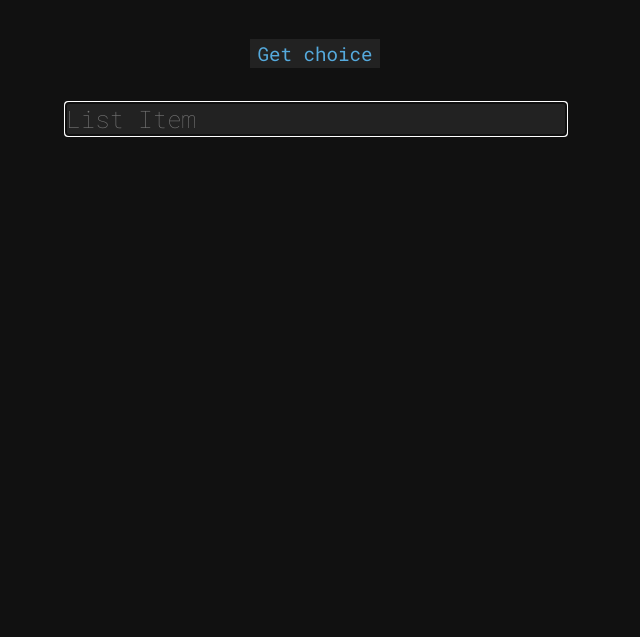
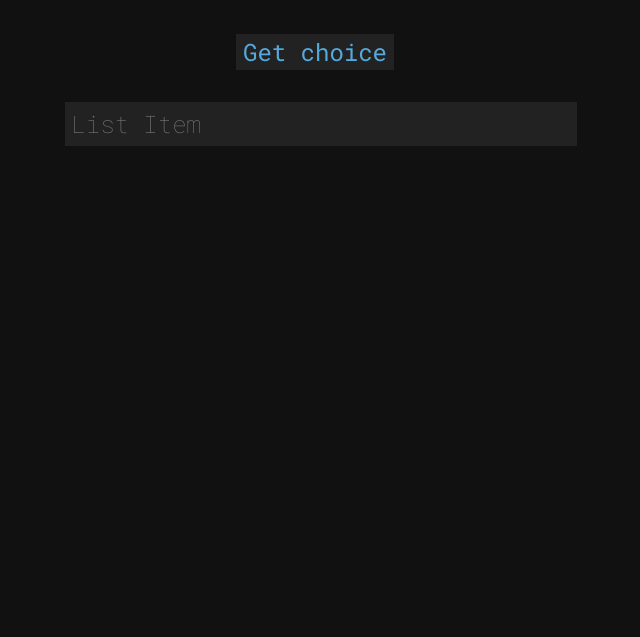
Before and after one commit to shanemcdo/choosener, a plain HTML site: page index.html in a window 1280 px wide. Shown: the part 163-800 px from the top of the page, without its empty margins (325-965 px from the left). Drawn offline with Linux system fonts and the light colour scheme.

Commit message:
add padding to list input, increase the size and remove the outline

```diff
--- a/index.css
+++ b/index.css
@@ -33,7 +33,7 @@ button{
     border: solid 1px var(--bg-accent);
     color: var(--text);
     font-family: 'Roboto Mono', monospace;
-    font-size: 1.2rem;
+    font-size: 1.5rem;
 }
 
 button:disabled{
@@ -47,14 +47,16 @@ button:disabled{
 }
 
 .input-list-input{
-    padding: 0;
+    padding: 5px;
     display: block;
     width: 100%;
     background: var(--bg);
     color: var(--text);
     font-family: 'Roboto Mono', monospace;
     font-weight: 100;
-    border: none;
+    border: solid 1px var(--bg);
+    font-size: 1.5rem;
+    outline: none !important;
 }
 
 .input-list-input:placeholder-shown{
```
